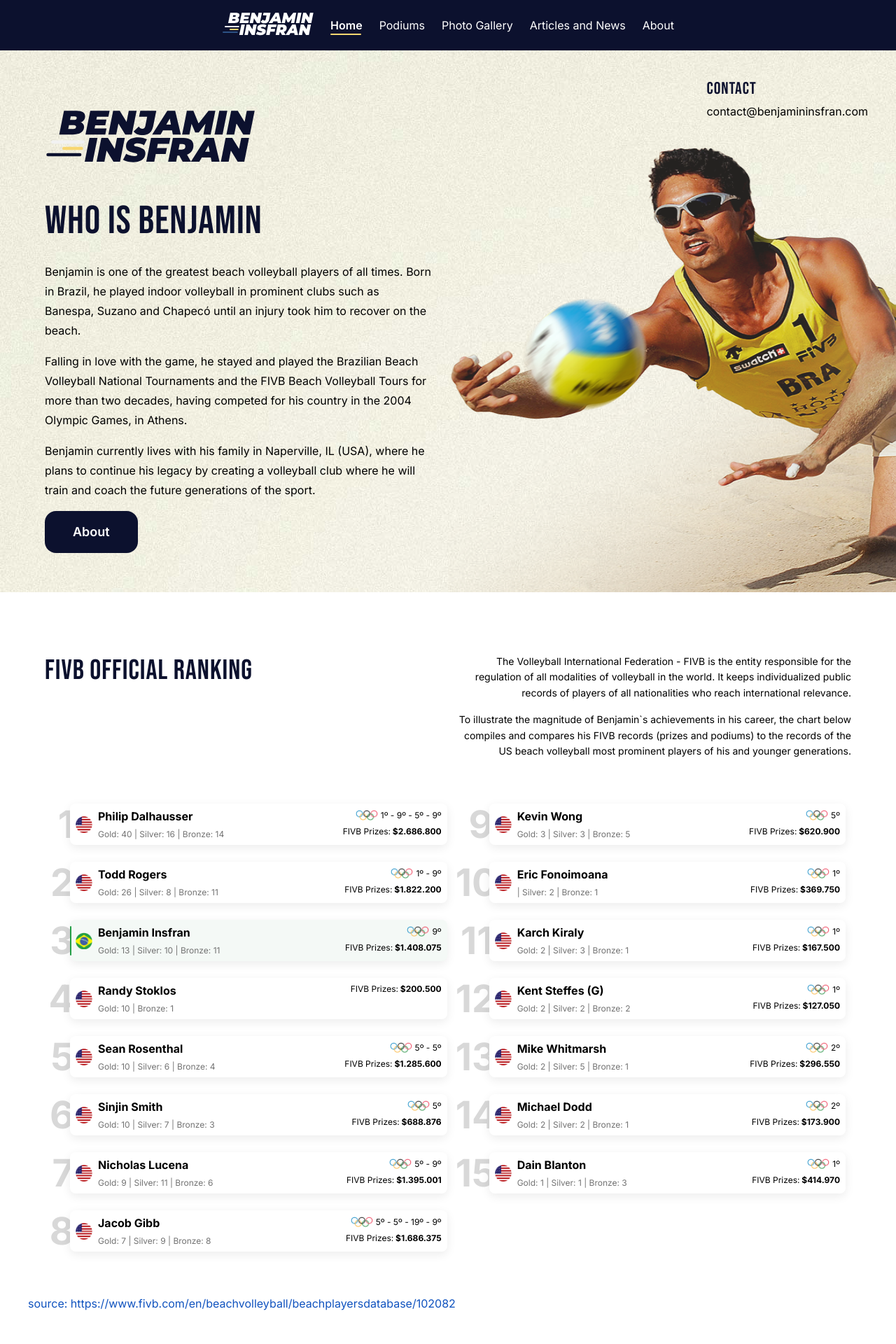
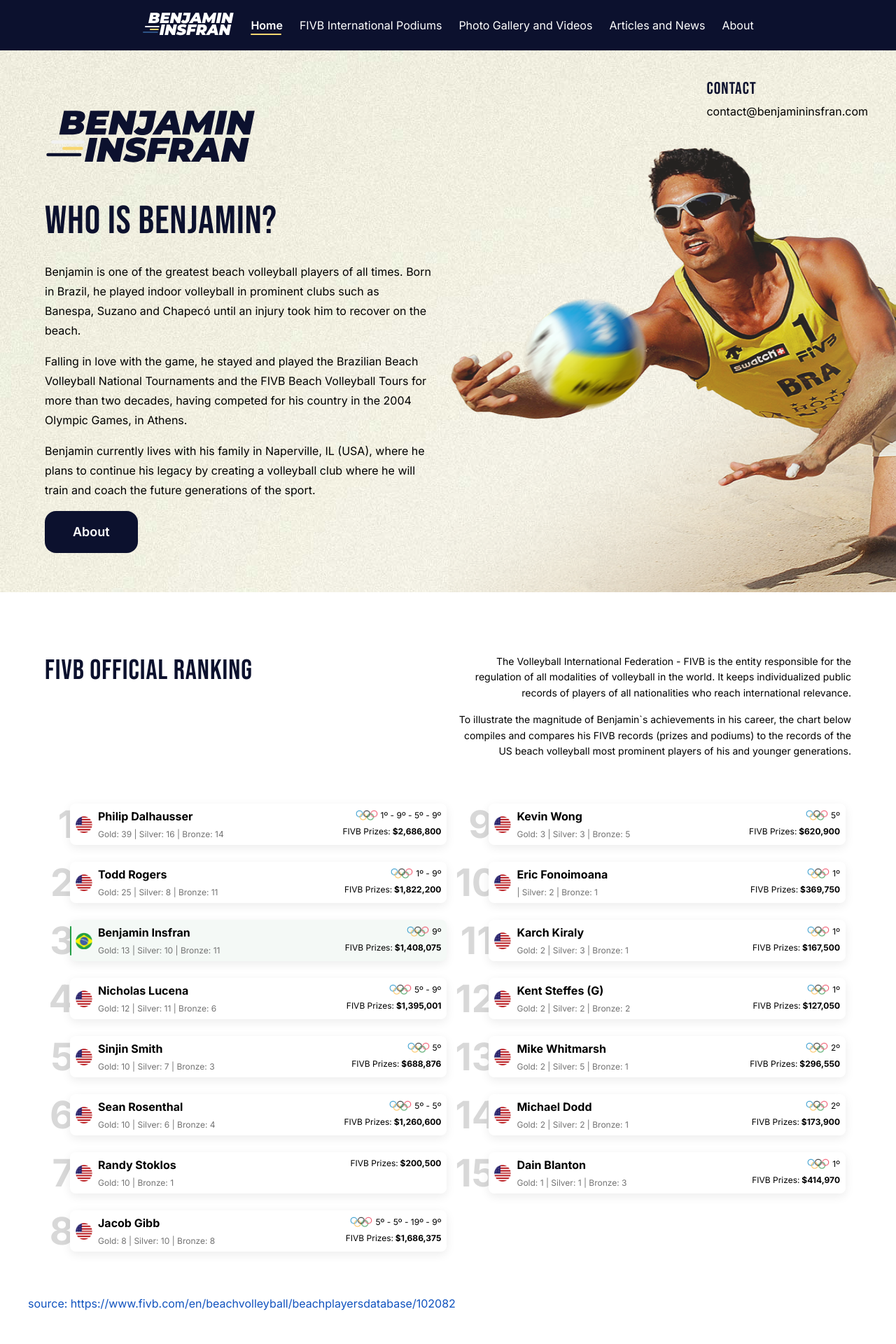
Before and after one commit to thiagouxd/bejamin-insfran, a Next.js app in the folder benjamin-insfran/: page / in a window 1280 px wide. Shown: the top 1920 px of the page at 70% size. Built offline with nearby package versions, Linux system fonts and the light colour scheme.

Commit message:
text changes

```diff
--- a/benjamin-insfran/components/Header/pages.json
+++ b/benjamin-insfran/components/Header/pages.json
@@ -4,11 +4,11 @@
     "path": "/"
   },
   {
-    "name": "Podiums",
+    "name": "FIVB International Podiums",
     "path": "/podiums"
   },
   {
-    "name": "Photo Gallery",
+    "name": "Photo Gallery and Videos",
     "path": "/gallery"
   },
   {
--- a/benjamin-insfran/db/news.json
+++ b/benjamin-insfran/db/news.json
@@ -86,7 +86,7 @@
   {
     "title": "inside the games - 2019",
     "link": "https://www.insidethegames.biz/articles/1082041/mol-and-sorum-triumph-in-gstaad",
-    "text": "Compatriots Márcio Araújo and Benjamin Insfran accomplished the feat in 124 matches, as did the United States' Philip Dalhausser and Nicholas Lucena.",
+    "text": "Compatriots Marcio Araújo and Benjamin Insfran accomplished the feat in 124 matches, as did the United States' Philip Dalhausser and Nicholas Lucena.",
     "international": false
   },
   {
--- a/benjamin-insfran/db/numbers.json
+++ b/benjamin-insfran/db/numbers.json
@@ -1,6 +1,6 @@
 [
   {
-    "text": "Oficial Plays",
+    "text": "Official Plays",
     "number": "1000+",
     "image": "/podiums/plays.jpg"
   },
--- a/benjamin-insfran/db/ranking-fivb.json
+++ b/benjamin-insfran/db/ranking-fivb.json
@@ -1,17 +1,17 @@
 [
-  {"name": "Philip Dalhausser","gold": 40,"silver": 16,"bronze": 14,"olympicPosition": "1º - 9º - 5º - 9º","fivbValues": "2.686.800"},
-  {"name": "Todd Rogers","gold": 26,"silver": 8,"bronze": 11,"olympicPosition": "1º - 9º","fivbValues": "1.822.200"},
-  {"name": "Benjamin Insfran","gold": 13,"silver": 10,"bronze": 11,"olympicPosition": "9º","fivbValues": "1.408.075", "brazilian": true},
-  {"name": "Randy Stoklos","gold": 10,"bronze": 1,"fivbValues": "200.500"},
-  {"name": "Sean Rosenthal","gold": 10,"silver": 6,"bronze": 4,"olympicPosition": "5º - 5º","fivbValues": "1.285.600"},
-  {"name": "Sinjin Smith","gold": 10,"silver": 7,"bronze": 3,"olympicPosition": "5º","fivbValues": "688.876"},
-  {"name": "Nicholas Lucena","gold": 9,"silver": 11,"bronze": 6,"olympicPosition": "5º - 9º","fivbValues": "1.395.001"},
-  {"name": "Jacob Gibb","gold": 7,"silver": 9,"bronze": 8,"olympicPosition": "5º - 5º - 19º - 9º","fivbValues": "1.686.375"},
-  {"name": "Kevin Wong","gold": 3,"silver": 3,"bronze": 5,"olympicPosition": "5º","fivbValues": "620.900"},
-  {"name": "Eric Fonoimoana","silver": 2,"bronze": 1,"olympicPosition": "1º","fivbValues": "369.750"},
-  {"name": "Karch Kiraly","gold": 2,"silver": 3,"bronze": 1,"olympicPosition": "1º","fivbValues": "167.500"},
-  {"name": "Kent Steffes (G)","gold": 2,"silver": 2,"bronze": 2,"olympicPosition": "1º","fivbValues": "127.050"},
-  {"name": "Mike Whitmarsh","gold": 2,"silver": 5,"bronze": 1,"olympicPosition": "2º","fivbValues": "296.550"},
-  {"name": "Michael Dodd","gold": 2,"silver": 2,"bronze": 1,"olympicPosition": "2º","fivbValues": "173.900"},
-  {"name": "Dain Blanton","gold": 1,"silver": 1,"bronze": 3,"olympicPosition": "1º","fivbValues": "414.970"}
+  {"name": "Philip Dalhausser","gold": 39,"silver": 16,"bronze": 14,"olympicPosition": "1º - 9º - 5º - 9º","fivbValues": "2,686,800"},
+  {"name": "Todd Rogers","gold": 25,"silver": 8,"bronze": 11,"olympicPosition": "1º - 9º","fivbValues": "1,822,200"},
+  {"name": "Benjamin Insfran","gold": 13,"silver": 10,"bronze": 11,"olympicPosition": "9º","fivbValues": "1,408,075", "brazilian": true},
+  {"name": "Nicholas Lucena","gold": 12,"silver": 11,"bronze": 6,"olympicPosition": "5º - 9º","fivbValues": "1,395,001"},
+  {"name": "Sinjin Smith","gold": 10,"silver": 7,"bronze": 3,"olympicPosition": "5º","fivbValues": "688,876"},
+  {"name": "Sean Rosenthal","gold": 10,"silver": 6,"bronze": 4,"olympicPosition": "5º - 5º","fivbValues": "1,260,600"},
+  {"name": "Randy Stoklos","gold": 10,"bronze": 1,"fivbValues": "200,500"},
+  {"name": "Jacob Gibb","gold": 8,"silver": 10,"bronze": 8,"olympicPosition": "5º - 5º - 19º - 9º","fivbValues": "1,686,375"},
+  {"name": "Kevin Wong","gold": 3,"silver": 3,"bronze": 5,"olympicPosition": "5º","fivbValues": "620,900"},
+  {"name": "Eric Fonoimoana","silver": 2,"bronze": 1,"olympicPosition": "1º","fivbValues": "369,750"},
+  {"name": "Karch Kiraly","gold": 2,"silver": 3,"bronze": 1,"olympicPosition": "1º","fivbValues": "167,500"},
+  {"name": "Kent Steffes (G)","gold": 2,"silver": 2,"bronze": 2,"olympicPosition": "1º","fivbValues": "127,050"},
+  {"name": "Mike Whitmarsh","gold": 2,"silver": 5,"bronze": 1,"olympicPosition": "2º","fivbValues": "296,550"},
+  {"name": "Michael Dodd","gold": 2,"silver": 2,"bronze": 1,"olympicPosition": "2º","fivbValues": "173,900"},
+  {"name": "Dain Blanton","gold": 1,"silver": 1,"bronze": 3,"olympicPosition": "1º","fivbValues": "414,970"}
 ]
--- a/benjamin-insfran/pages/podiums/index.tsx
+++ b/benjamin-insfran/pages/podiums/index.tsx
@@ -14,11 +14,11 @@ const Podiums = () => {
   return (
     <>
       <Head>
-        <title>Benjamin Insfran - Podiums</title>
+        <title>Benjamin Insfran - FIVB International Podiums</title>
       </Head>
 
       <section className={s.section}>
-        <Title>International Podiums</Title>
+        <Title>FIVB International Podiums</Title>
 
         <div className={s.tableContainer}>
           <table>
--- a/benjamin-insfran/sections/About/Letter/index.tsx
+++ b/benjamin-insfran/sections/About/Letter/index.tsx
@@ -7,7 +7,7 @@ const Letter = () => {
   return (
     <section className={s.section}>
       <div className={s.textContainer}>
-        <Title>Márcio`s letter</Title>
+        <Title>Marcio`s letter</Title>
         <Paragraph>
           I am Marcio Araujo, beach volleyball Olympic silver medalist in 2008,
           Beijing.
@@ -62,7 +62,7 @@ const Letter = () => {
               src="/about/letter/signature.png"
               alt="Marcio's Signature"
             />
-            <p>Márcio Henrique Barroso Araújo </p>
+            <p>Marcio Henrique Barroso Araújo </p>
           </div>
         </div>
       </div>
--- a/benjamin-insfran/sections/Hero/index.tsx
+++ b/benjamin-insfran/sections/Hero/index.tsx
@@ -19,7 +19,7 @@ const Hero = () => {
           />
 
           <div className={s.text}>
-            <Title>Who is Benjamin</Title>
+            <Title>Who is Benjamin?</Title>
             <Paragraph>
               Benjamin is one of the greatest beach volleyball players of all
               times. Born in Brazil, he played indoor volleyball in prominent
--- a/benjamin-insfran/sections/NextSteps/index.tsx
+++ b/benjamin-insfran/sections/NextSteps/index.tsx
@@ -26,7 +26,7 @@ const NextSteps = () => {
 
           <Paragraph>
             Benjamin wants to add his experience and knowledge on both indoor
-            and beach volleyball to reach children who want to develop and play
+            and beach volleyball to reach young players who want to develop and play
             the sport competitively. He is currently in the process of creating
             his own volleyball club, where he plans to offer training and
             coaching all year round.
--- a/benjamin-insfran/sections/Recognitions/index.tsx
+++ b/benjamin-insfran/sections/Recognitions/index.tsx
@@ -38,8 +38,10 @@ const Recognitions = () => {
         </Paragraph>
         <Paragraph>
           Most Valuable Player (MVP) - 2000 - Brazilian Beach Volleyball
-          National Tournament Best Spiker - 2002 - Brazilian Beach Volleyball
           National Tournament
+        </Paragraph>
+        <Paragraph>
+          Best Spiker - 2002 - Brazilian Beach Volleyball National Tournament
         </Paragraph>
         <Paragraph>
           Best Blocker - 2002 - Brazilian Beach Volleyball National Tournament
```
